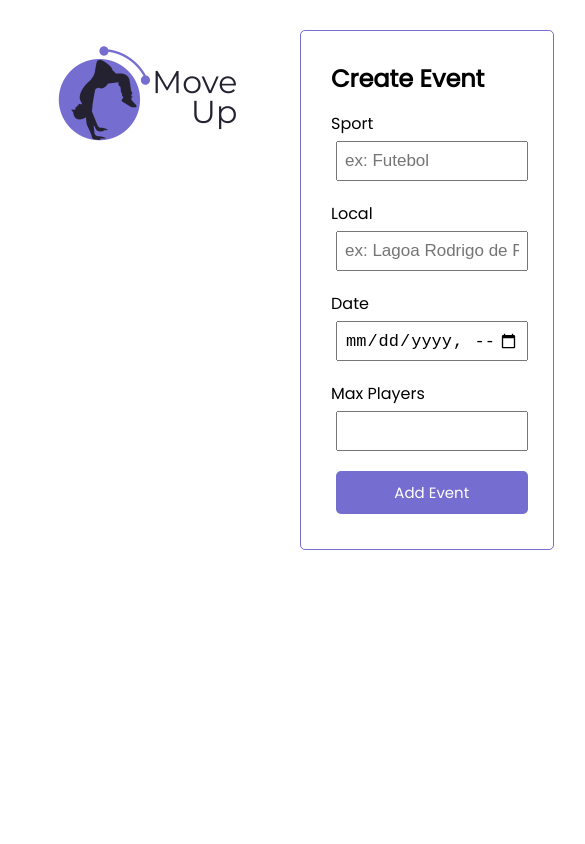
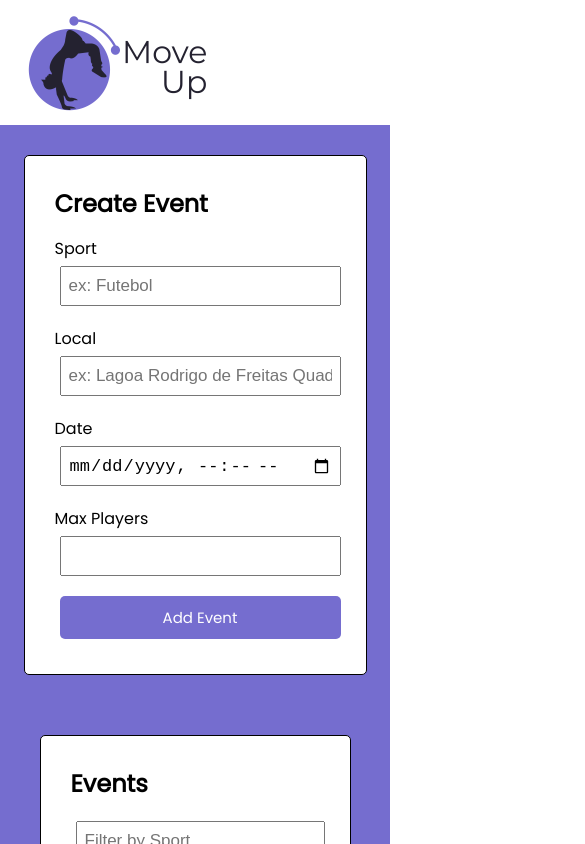
Before and after one commit to bernardoco/move-up, a React (Create React App) app in the folder frontend/: page / in a window 390 px wide. Shown: the top 844 px of the page, 585 px wide, since content can reach past the window. Built offline with nearby package versions, Linux system fonts and the light colour scheme; no server answers.

Commit message:
add responsive layout

```diff
--- a/frontend/src/App.js
+++ b/frontend/src/App.js
@@ -55,12 +55,11 @@ function App() {
       });
   };
 
+  const [width, setWidth] = useState(window.innerWidth);
+
   return (
-    <section className='container'>
-      <div className='logo'>
-        <img src={logo} alt="Move Up Logo"/>
-      </div>
 
+    <section className= {width >= 768 ? 'container' : 'container-mobile'}>
       <div className="add-event-comp">
         <h1>Create Event</h1>
         <AddEvent onAdd={addEvent}/>
@@ -71,7 +70,6 @@ function App() {
         <Search onClick={find}/>
         {events.length > 0 ? <Events events={events} onJoin={joinEvent} onDelete={deleteEvent}/> : 'No Events'}
       </div>
-
     </section>
   );
 }
--- /dev/null
+++ b/frontend/src/components/Header.js
@@ -0,0 +1,16 @@
+
+import React from 'react'
+import logo from '../moveup-logo.png'
+
+
+const Header = () => {
+  return (
+    <div className="header">
+        <div className='logo'>
+            <img src={logo} alt="Move Up Logo"/>
+        </div>
+    </div>
+  )
+}
+
+export default Header
--- a/frontend/src/index.css
+++ b/frontend/src/index.css
@@ -6,28 +6,39 @@
   padding: 0;
 }
 
-body {
+html, body {
   font-family: 'Poppins', sans-serif;
 }
 
 .logo {
-  margin-left: 50px;
+  margin-left: 5%;
   margin-right: 0px;
-  margin-top: 0px;
+  margin-top: -30px;
+
+
 }
 
 .container {
   display: flex;
+  background-color: #756DCF;
+  flex-direction: row;
+}
+
+.container-mobile{
+  display: flex;
+  background-color: #756DCF;
+  flex-direction: column;
 }
 
 .add-event-comp {
   max-width: 500px;
   margin: 30px auto;
-  margin-left: 50px;
-  margin-right: 50px;
+  /* margin-left: 50px; */
+  /* margin-right: 50px; */
   overflow: auto;
   min-height: 300px;
-  border: 1px solid #756DCF;
+  border: 1px solid #000;
+  background-color: #fff;
   padding: 30px;
   border-radius: 5px;
   flex: 0 0 65%;
@@ -37,10 +48,11 @@ body {
 .events-comp {
   max-width: 500px;
   margin: 30px auto;
-  margin-left: 0px;
+  /* margin-left: 0px; */
   overflow: auto;;
   min-height: 300px;
-  border: 1px solid #756DCF;
+  border: 1px solid #000;
+  background-color: #fff;
   padding: 30px;
   border-radius: 5px;
   flex: 1;
@@ -49,8 +61,8 @@ body {
 .header {
   display: flex;
   justify-content: space-between;
-  align-items: center;
-  margin-bottom: 20px;
+  margin-bottom: 5px;
+  height: 120px;
 }
 
 .button {
@@ -128,6 +140,6 @@ body {
 }
 
 footer {
-  margin-top: 30px;
+  margin-top: 0px;
   text-align: center;
 }
--- a/frontend/src/index.js
+++ b/frontend/src/index.js
@@ -3,9 +3,11 @@ import ReactDOM from 'react-dom';
 import './index.css';
 import App from './App';
 import reportWebVitals from './reportWebVitals';
+import Header from './components/Header'
 
 ReactDOM.render(
   <React.StrictMode>
+    <Header />
     <App />
   </React.StrictMode>,
   document.getElementById('root')
```
